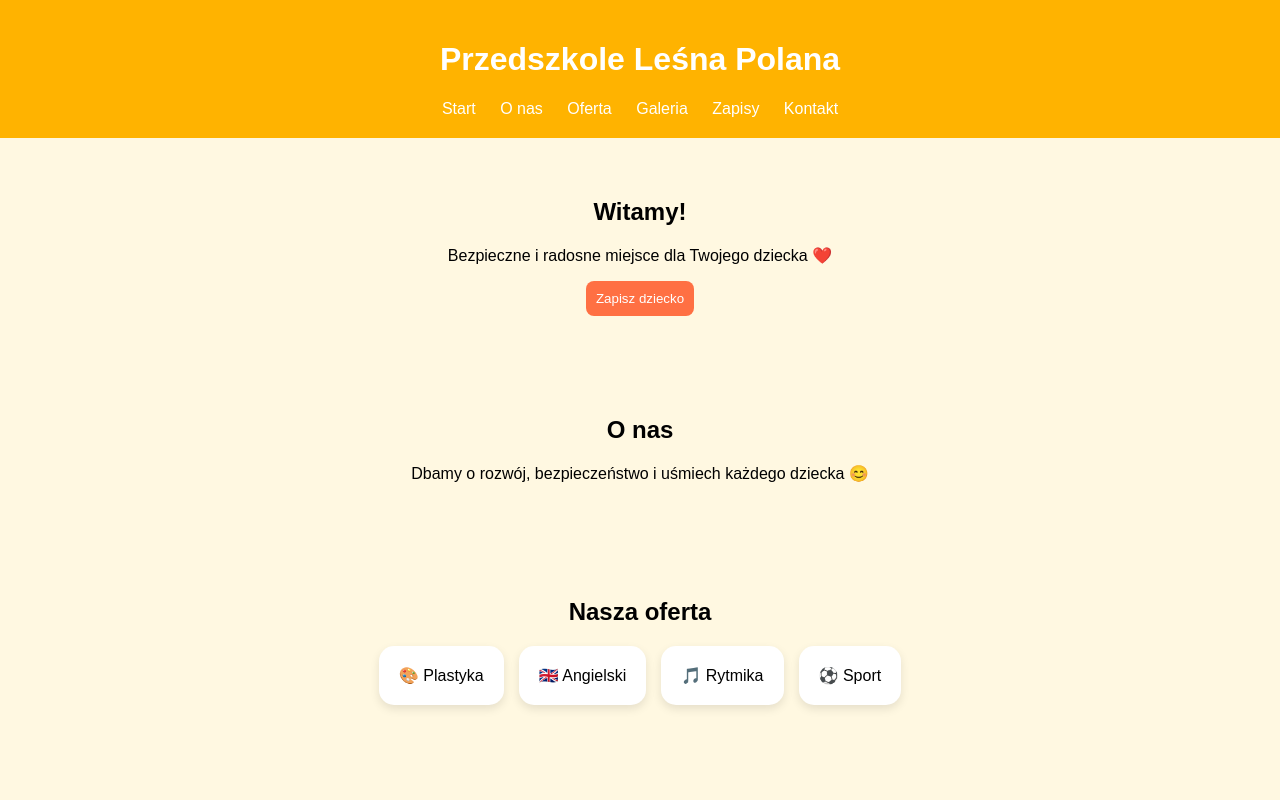
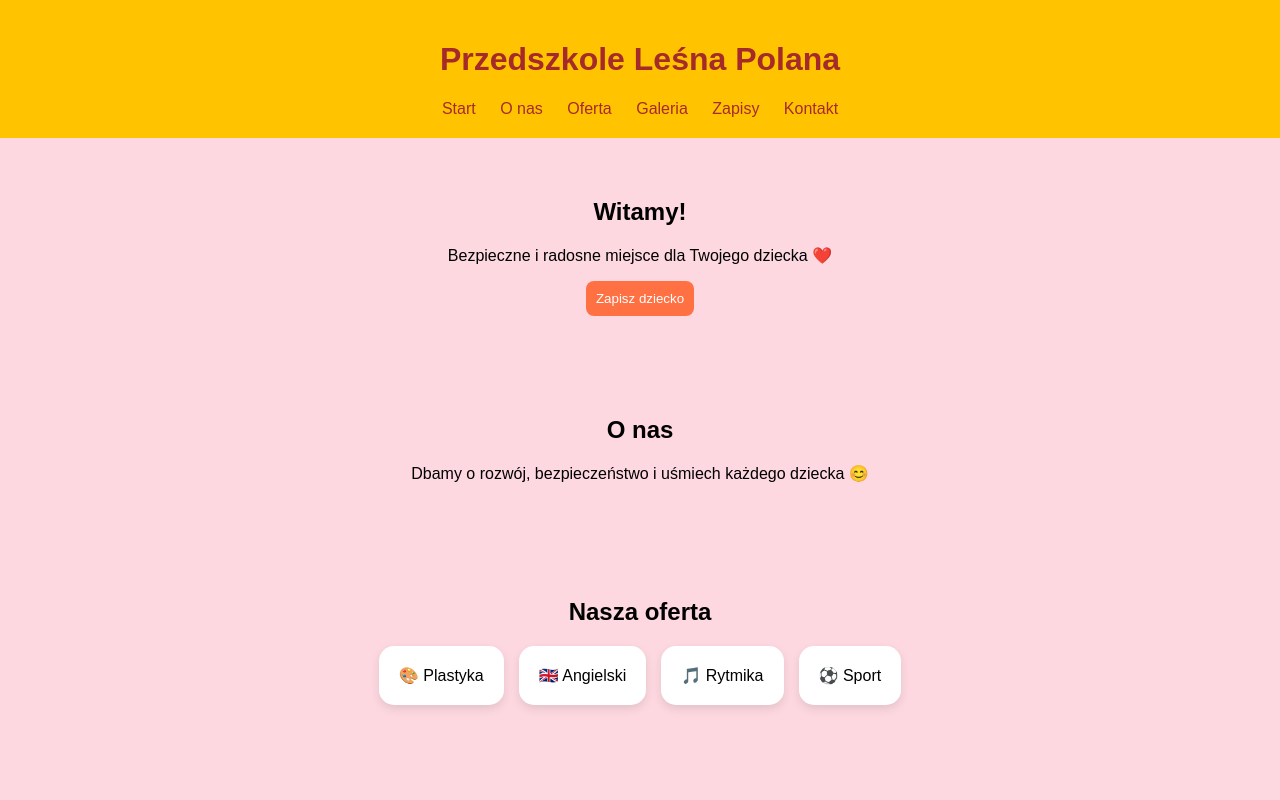
Before and after one commit to Blvck187/Strona-Przedszkola, a plain HTML site: page index.html in a window 1280 px wide. Shown: the top 800 px of the page. Drawn offline with Linux system fonts and the light colour scheme.

Commit message:
Update style.css

```diff
--- a/style.css
+++ b/style.css
@@ -1,18 +1,18 @@
 body {
     font-family: Arial;
     margin: 0;
-    background: #fff8e1;
+    background: #fdd8e1;
 }
 
 header {
-    background: #ffb300;
-    color: white;
+    background: #ffc300;
+    color: brown;
     text-align: center;
     padding: 20px;
 }
 
 nav a {
-    color: white;
+    color: brown;
     margin: 10px;
     text-decoration: none;
 }
```
